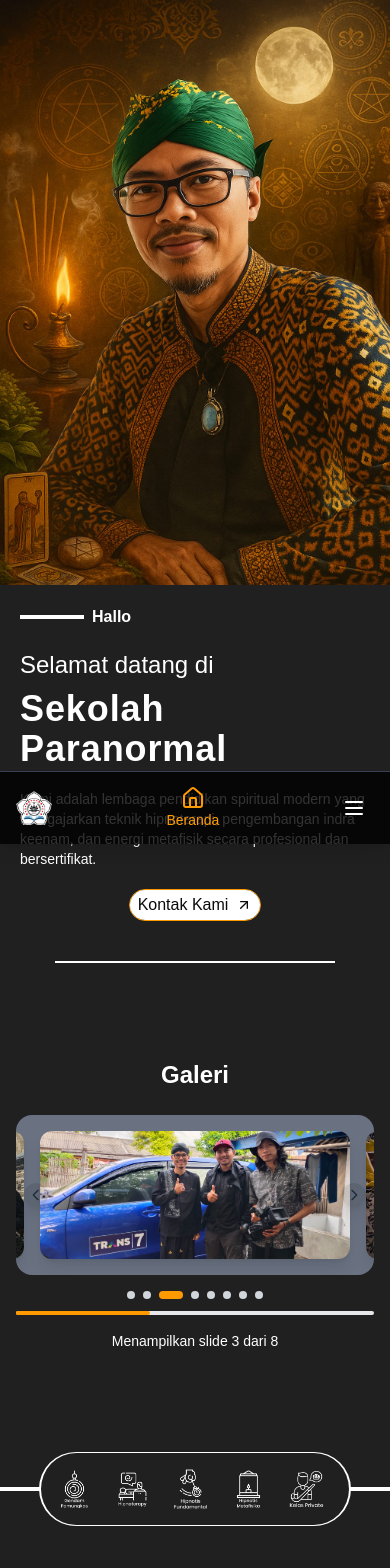
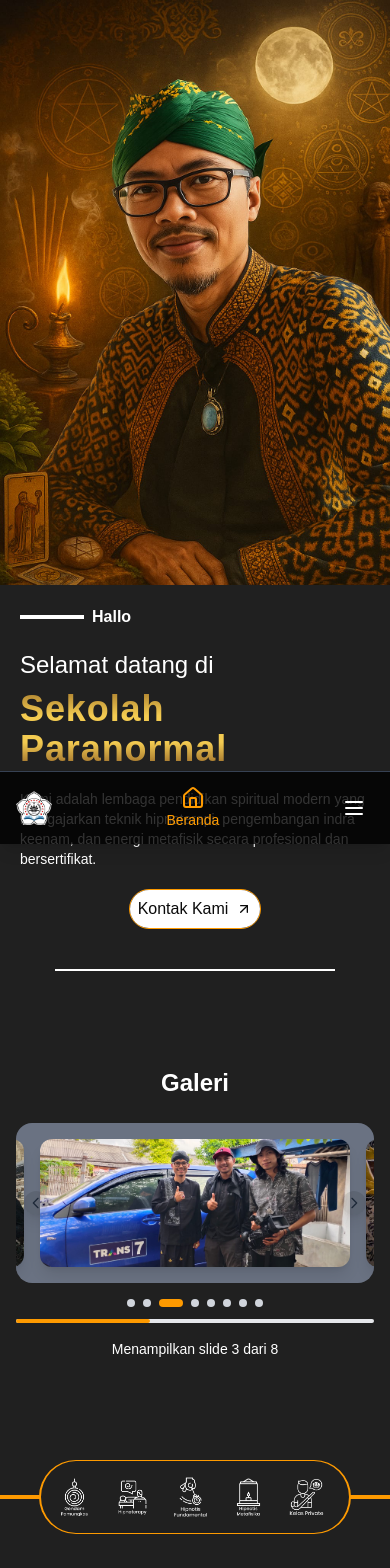
Before and after one commit to Dwaysetya/frontend-kiraden, a React (Vite) app: page / in a window 390 px wide. Shown: the top 1568 px of the page. Built offline with nearby package versions, Linux system fonts and the light colour scheme.

Commit message:
feat: update bug konten

```diff
--- a/src/components/banner/Banner.jsx
+++ b/src/components/banner/Banner.jsx
@@ -24,7 +24,16 @@ function Banner() {
                 <h1 className="text-white text-2xl md:text-3xl">
                   Selamat datang di
                 </h1>
-                <h1 className="text-white text-4xl md:text-5xl font-extrabold tracking-wide">
+                <h1
+                  className=" text-4xl md:text-5xl font-extrabold tracking-wide"
+                  style={{
+                    background:
+                      "linear-gradient(to top, #906126, #f3cb51, #f3cb51, #a87c2d)",
+                    WebkitBackgroundClip: "text",
+                    WebkitTextFillColor: "transparent",
+                    backgroundClip: "text",
+                  }}
+                >
                   Sekolah Paranormal
                 </h1>
               </div>
--- a/src/components/banner/button/ButtonSlideHover.jsx
+++ b/src/components/banner/button/ButtonSlideHover.jsx
@@ -34,16 +34,16 @@ const HoverSlideButton = ({ text = "Hover me", targetId, customOnClick }) => {
   return (
     <button
       onClick={handleButtonClick} // Use the new handler
-      className="group relative inline-flex h-8 md:h-12 items-center justify-center overflow-hidden rounded-full border border-amber-500 font-medium"
+      className="group relative inline-flex h-10 md:h-12 items-center justify-center overflow-hidden rounded-full border border-amber-500 font-medium"
     >
       {/* Layer awal (default state) */}
-      <div className="inline-flex w-full h-8 md:h-12 translate-x-0 items-center justify-center bg-white px-2 md:px-6 text-neutral-950 transition group-hover:-translate-x-[150%] gap-2">
+      <div className="inline-flex w-full h-10 md:h-12 translate-x-0 items-center justify-center bg-white px-2 md:px-6 text-neutral-950 transition group-hover:-translate-x-[150%] gap-2">
         {text}
         <LuArrowUpRight />
       </div>
 
       {/* Layer saat hover */}
-      <div className="absolute inline-flex h-8 md:h-12 w-full translate-x-[100%] items-center justify-center bg-amber-500 px-2 md:px-6 text-neutral-50 transition duration-300 group-hover:translate-x-0">
+      <div className="absolute inline-flex h-10 md:h-12 w-full translate-x-[100%] items-center justify-center bg-amber-500 px-2 md:px-6 text-neutral-50 transition duration-300 group-hover:translate-x-0">
         {text}
       </div>
     </button>
--- a/src/pages/Home.jsx
+++ b/src/pages/Home.jsx
@@ -22,8 +22,8 @@ function Home() {
     return (
       <>
         <div className="w-full md:mt-2 flex relative justify-center items-center">
-          <div className="border-b-4 border-white w-full self-center"></div>
-          <div className="w-[80%] md:justify-between flex absolute bg-[#202020] h-auto rounded-full justify-center items-center border-r-2 border-l-2 border-y border-white overflow-hidden">
+          <div className="border-b-4 border-amber-500 w-full self-center" />
+          <div className="w-[80%] md:justify-between flex absolute bg-[#202020] h-auto rounded-full justify-center items-center border-r-2 border-l-2 border-y border-amber-500 overflow-hidden">
             {/* Container untuk scroll horizontal di mobile */}
             <div className="flex md:flex-wrap px-2 py-3 md:p-5 w-full overflow-x-auto md:overflow-x-visible md:justify-between justify-start items-center gap-2 md:gap-0">
               {iconRespons.map((item, index) => (
@@ -92,7 +92,7 @@ function Home() {
                 Tentang Kami
               </p>
               <h1
-                className="text-xl sm:text-3xl md:text-4xl font-bold"
+                className="text-sm sm:text-3xl md:text-4xl font-bold"
                 style={{
                   background:
                     "linear-gradient(to top, #906126, #f3cb51, #f3cb51, #a87c2d)",
```
